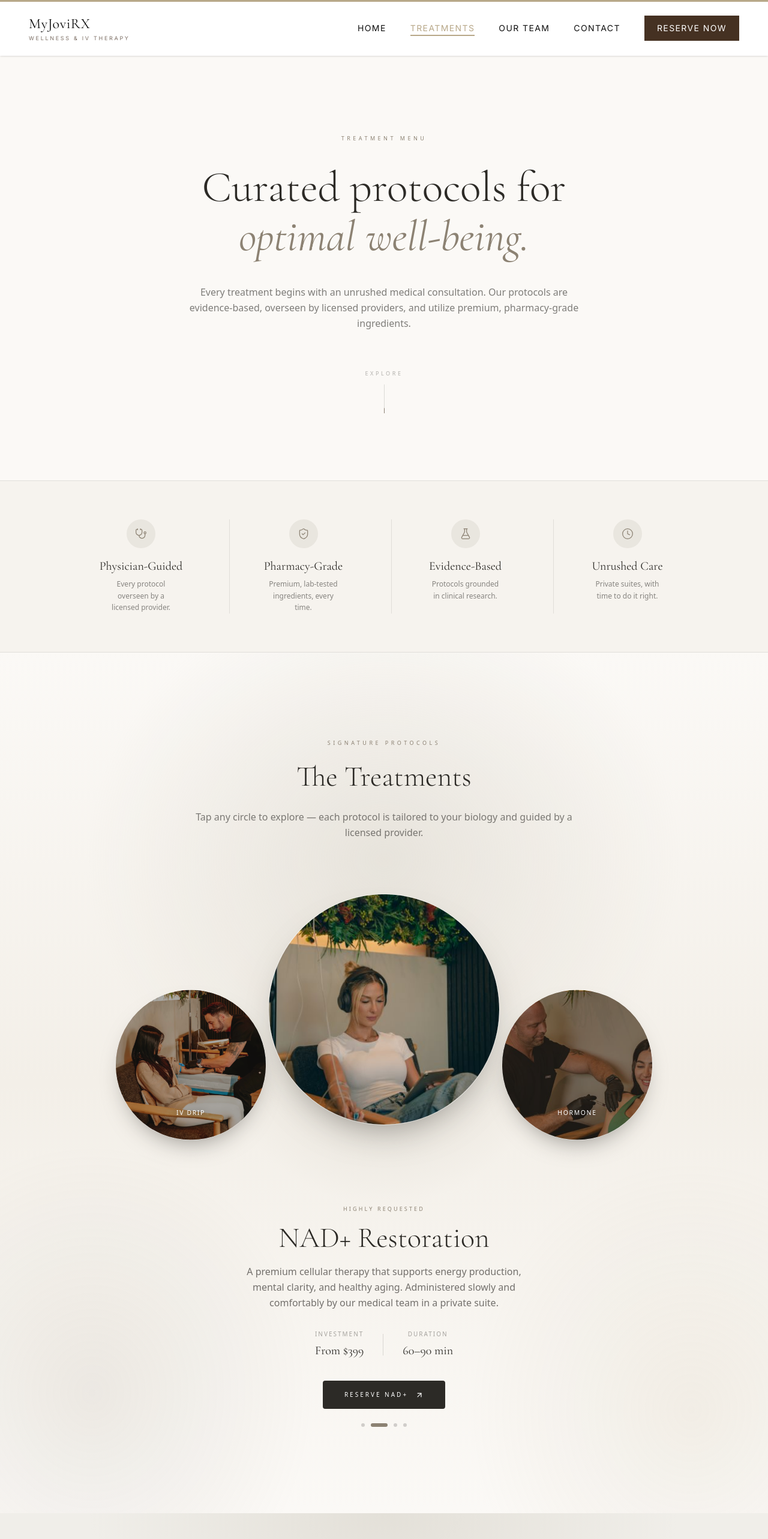
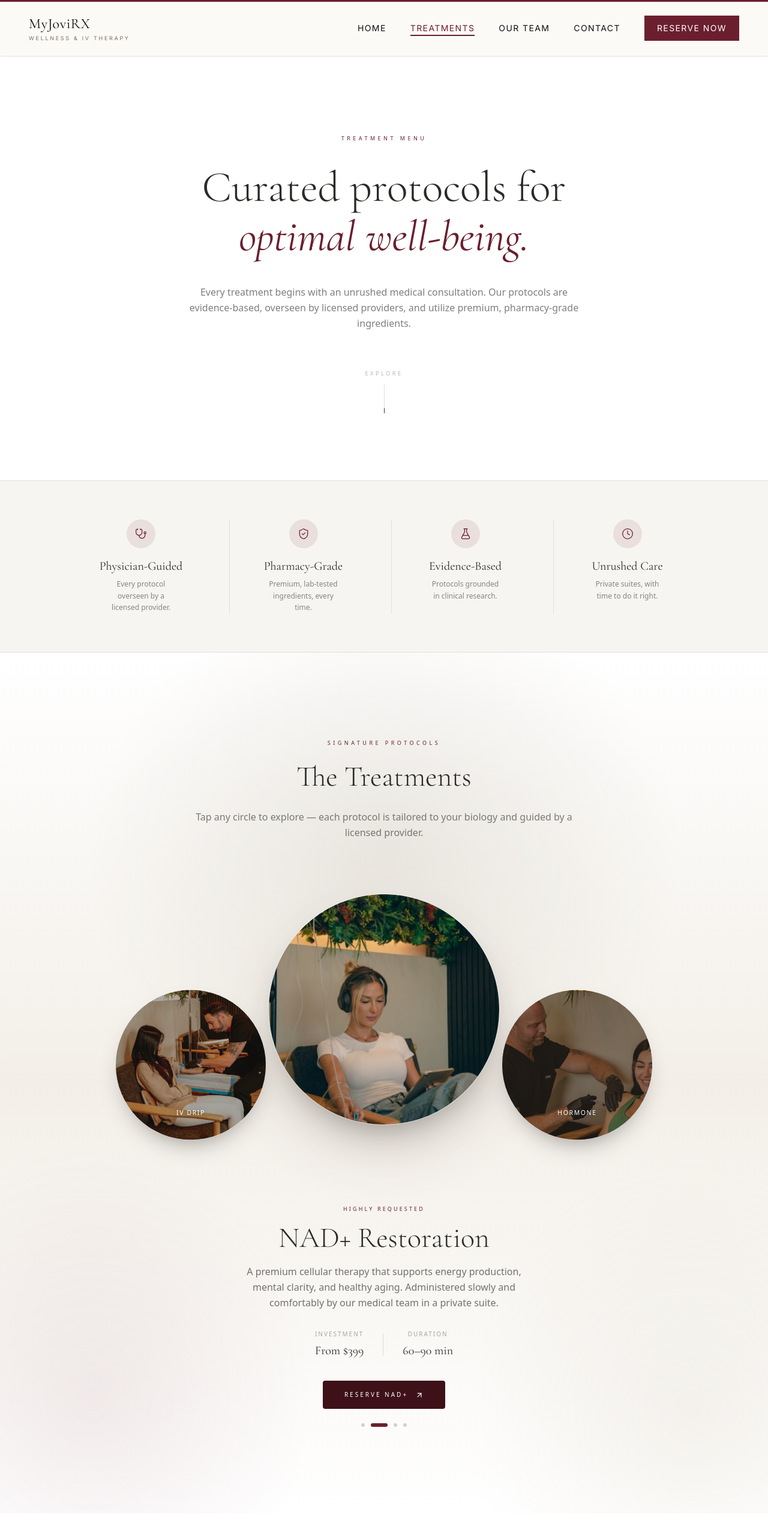
Before and after one commit to symondlibago/MYJOVIRX, a React (Vite) app: page /services in a window 1280 px wide. Shown: the top 2566 px of the page at 60% size. Built offline with nearby package versions, Linux system fonts and the light colour scheme.

Commit message:
changes the color palettes

```diff
--- a/src/App.jsx
+++ b/src/App.jsx
@@ -2,7 +2,7 @@ import React from "react";
 import { BrowserRouter, Routes, Route, Navigate } from "react-router-dom";
 import Layout from "./components/Layout";
 import Home from "./components/Home";
-import Services from "./components/Services";
+import Treatments from "./components/Treatments";
 import OurTeam from "./components/OurTeam";
 import Contact from "./components/Contact";
 import LegalPage from "./components/LegalPage";
@@ -15,7 +15,7 @@ function App() {
       <Layout>
         <Routes>
           <Route path="/" element={<Home />} />
-          <Route path="/services" element={<Services />} />
+          <Route path="/services" element={<Treatments />} />
           <Route path="/our-team" element={<OurTeam />} />
           <Route path="/about" element={<Navigate to="/our-team" replace />} />
           <Route path="/contact" element={<Contact />} />
--- a/src/components/Layout.jsx
+++ b/src/components/Layout.jsx
@@ -42,16 +42,23 @@ export default function Layout({ children }) {
   ];
 
   return (
-    <div className="min-h-screen bg-[#FFFFFF]">
+    <div className="min-h-screen bg-[#FCFAF7]">
       <style>{`
         @import url('https://fonts.googleapis.com/css2?family=Cormorant+Garamond:ital,wght@0,300;0,400;0,500;0,600;1,400;1,500&family=Inter:wght@300;400;500&display=swap');
 
         :root {
-          --color-ivory: #FFFFFF;
+          --color-ivory: #FCFAF7;
           --color-charcoal: #0F0F0F;
           --color-stone: #B8A889;
           --color-blush: #B8A889;
           --color-espresso: #453122;
+          --color-oxblood: #3E1119;
+          --color-maroon: #6B1F2E;
+        }
+
+        ::selection {
+          background-color: #6B1F2E;
+          color: #FFFFFF;
         }
 
         body {
@@ -90,13 +97,13 @@ export default function Layout({ children }) {
       {/* Scroll progress bar */}
       <motion.div
         style={{ scaleX: progress }}
-        className="fixed top-0 left-0 right-0 h-0.75 bg-[#B8A889] origin-left z-60"
+        className="fixed top-0 left-0 right-0 h-0.75 bg-[#6B1F2E] origin-left z-60"
       />
       <NavBar />
       <main>{children}</main>
 
       {/* ───── FOOTER ───── */}
-      <footer className="bg-[#0F0F0F] text-white">
+      <footer className="bg-[#3E1119] text-white">
 
         {/* Top Banner */}
         <div className="border-b border-white/10">
@@ -107,7 +114,7 @@ export default function Layout({ children }) {
             <a
               href={BOOKING_URL}
               onClick={handleBookingClick}
-              className="group inline-flex items-center gap-2 text-xs tracking-widest uppercase text-[#B8A889] border border-[#B8A889]/40 px-6 py-3 hover:bg-[#B8A889] hover:text-[#0F0F0F] transition-all duration-300"
+              className="group inline-flex items-center gap-2 text-xs tracking-widest uppercase text-[#B8A889] border border-[#B8A889]/40 px-6 py-3 hover:bg-[#B8A889] hover:text-[#3E1119] transition-all duration-300"
             >
               Book a Consultation
               <ArrowUpRight className="w-3 h-3 transition-transform group-hover:translate-x-0.5 group-hover:-translate-y-0.5" />
--- a/src/components/NavBar.jsx
+++ b/src/components/NavBar.jsx
@@ -37,7 +37,7 @@ export default function NavBar() {
           left: 0;
           width: 0%;
           height: 1.5px;
-          background-color: #B8A889;
+          background-color: #6B1F2E;
           transition: width 0.35s cubic-bezier(0.4, 0, 0.2, 1);
         }
         .nav-link:hover::after,
@@ -45,12 +45,12 @@ export default function NavBar() {
           width: 100%;
         }
         .nav-link.active {
-          color: #B8A889;
+          color: #6B1F2E;
         }
       `}</style>
 
       <nav
-        className={`fixed top-0 left-0 right-0 z-50 transition-all duration-500 bg-[#FFFFFF]/95 backdrop-blur-md ${
+        className={`fixed top-0 left-0 right-0 z-50 transition-all duration-500 bg-[#FCFAF7]/95 backdrop-blur-md ${
           isScrolled ? "py-4 shadow-md" : "py-6 shadow-sm"
         }`}
       >
@@ -73,7 +73,7 @@ export default function NavBar() {
                   key={link.name}
                   href={link.href}
                   onClick={handleBookingClick}
-                  className="text-sm tracking-widest uppercase bg-[#453122] border border-[#453122] text-white px-5 py-2.5 hover:bg-[#0F0F0F] hover:border-[#0F0F0F] transition-colors duration-300"
+                  className="text-sm tracking-widest uppercase bg-[#6B1F2E] border border-[#6B1F2E] text-white px-5 py-2.5 hover:bg-[#3E1119] hover:border-[#3E1119] transition-colors duration-300"
                 >
                   {link.name}
                 </a>
@@ -81,8 +81,8 @@ export default function NavBar() {
                 <Link
                   key={link.path}
                   to={link.path}
-                  className={`nav-link text-sm tracking-widest uppercase transition-colors duration-300 hover:text-[#B8A889] ${
-                    pathname === link.path ? "active text-[#B8A889]" : "text-[#0F0F0F]"
+                  className={`nav-link text-sm tracking-widest uppercase transition-colors duration-300 hover:text-[#6B1F2E] ${
+                    pathname === link.path ? "active text-[#6B1F2E]" : "text-[#0F0F0F]"
                   }`}
                 >
                   {link.name}
@@ -109,7 +109,7 @@ export default function NavBar() {
             animate={{ opacity: 1, x: 0 }}
             exit={{ opacity: 0, x: "100%" }}
             transition={{ type: "tween", duration: 0.35, ease: "easeInOut" }}
-            className="fixed inset-0 z-100 bg-[#FFFFFF]"
+            className="fixed inset-0 z-100 bg-[#FCFAF7]"
           >
             <div className="flex flex-col h-full px-8 py-6">
               <div className="flex items-center justify-between">
@@ -149,7 +149,7 @@ export default function NavBar() {
                           setMobileOpen(false);
                           handleBookingClick(e);
                         }}
-                        className="group flex items-center gap-4 text-3xl font-serif tracking-wide text-[#0F0F0F] hover:text-[#B8A889] transition-colors duration-300"
+                        className="group flex items-center gap-4 text-3xl font-serif tracking-wide text-[#0F0F0F] hover:text-[#6B1F2E] transition-colors duration-300"
                       >
                         {number}
                         {link.name}
@@ -166,7 +166,7 @@ export default function NavBar() {
                         to={link.path}
                         onClick={() => setMobileOpen(false)}
                         className={`group flex items-center gap-4 text-3xl font-serif tracking-wide transition-colors duration-300 ${
-                          pathname === link.path ? "text-[#B8A889]" : "text-[#0F0F0F] hover:text-[#B8A889]"
+                          pathname === link.path ? "text-[#6B1F2E]" : "text-[#0F0F0F] hover:text-[#6B1F2E]"
                         }`}
                       >
                         {number}
--- a/src/components/Services.jsx
+++ b/src/components/Treatments.jsx
@@ -122,7 +122,7 @@ function TreatmentArc({ services }) {
             width: dims.center * 1.5,
             height: dims.center * 1.5,
             background:
-              "radial-gradient(circle, rgba(212,207,196,0.55), transparent 68%)",
+              "radial-gradient(circle, rgba(107,31,46,0.10), transparent 58%), radial-gradient(circle, rgba(212,207,196,0.5), transparent 68%)",
           }}
         />
 
@@ -201,7 +201,7 @@ function TreatmentArc({ services }) {
             transition={{ duration: 0.45, ease: EASE }}
           >
             {current.popular && (
-              <span className="mb-4 inline-block text-[9px] uppercase tracking-[0.35em] text-[#8C8273]">
+              <span className="mb-4 inline-block text-[9px] uppercase tracking-[0.35em] text-[#6B1F2E]">
                 Highly Requested
               </span>
             )}
@@ -233,7 +233,7 @@ function TreatmentArc({ services }) {
             <a
               href={BOOKING_URL}
               onClick={handleBookingClick}
-              className="group inline-flex items-center justify-center gap-3 rounded-sm bg-[#2C2A26] px-9 py-4 text-[10px] uppercase tracking-[0.3em] text-white transition-colors duration-500 hover:bg-[#8C8273]"
+              className="group inline-flex items-center justify-center gap-3 rounded-sm bg-[#3E1119] px-9 py-4 text-[10px] uppercase tracking-[0.3em] text-white transition-colors duration-500 hover:bg-[#6B1F2E]"
             >
               Reserve {current.short}
               <ArrowUpRight className="h-3.5 w-3.5 transition-transform duration-300 group-hover:translate-x-0.5 group-hover:-translate-y-0.5" />
@@ -252,7 +252,7 @@ function TreatmentArc({ services }) {
             aria-label={`Show ${s.name}`}
             className={`h-1.5 rounded-full transition-all duration-400 ${
               i === active
-                ? "w-7 bg-[#8C8273]"
+                ? "w-7 bg-[#6B1F2E]"
                 : "w-1.5 bg-[#2C2A26]/20 hover:bg-[#2C2A26]/40"
             }`}
           />
@@ -262,7 +262,7 @@ function TreatmentArc({ services }) {
   );
 }
 
-export default function Services() {
+export default function Treatments() {
   const mainServices = [
     {
       name: "Signature IV Drip",
@@ -344,7 +344,7 @@ export default function Services() {
   const heroOpacity = useTransform(heroScroll, [0, 0.85], [1, 0]);
 
   return (
-    <div className="min-h-screen bg-[#FBF9F6] text-[#2C2A26] font-sans selection:bg-[#D4CFC4] selection:text-[#2C2A26] overflow-clip">
+    <div className="min-h-screen bg-white text-[#2C2A26] font-sans selection:bg-[#6B1F2E] selection:text-[#FBF9F6] overflow-clip">
 
       {/* ───────── Hero ───────── */}
       <section
@@ -359,14 +359,14 @@ export default function Services() {
         >
           <motion.span
             variants={fadeUp}
-            className="block text-[9px] tracking-[0.5em] uppercase text-[#8C8273] mb-9"
+            className="block text-[9px] tracking-[0.5em] uppercase text-[#6B1F2E] mb-9"
           >
             Treatment Menu
           </motion.span>
 
           <h1 className="font-serif text-4xl md:text-6xl lg:text-7xl leading-[1.08] font-light text-[#2C2A26] mb-9">
             <MaskLine>Curated protocols for</MaskLine>
-            <MaskLine className="italic text-[#8C8273]">
+            <MaskLine className="italic text-[#6B1F2E]">
               optimal well-being.
             </MaskLine>
           </h1>
@@ -390,7 +390,7 @@ export default function Services() {
             </span>
             <span className="relative block h-12 w-px overflow-hidden bg-[#2C2A26]/15">
               <motion.span
-                className="absolute inset-x-0 top-0 h-4 bg-[#8C8273]"
+                className="absolute inset-x-0 top-0 h-4 bg-[#6B1F2E]"
                 animate={{ y: ["-100%", "300%"] }}
                 transition={{
                   duration: 2.2,
@@ -421,7 +421,7 @@ export default function Services() {
                 i !== 0 ? "md:border-l md:border-[#2C2A26]/10" : ""
               }`}
             >
-              <span className="mb-4 flex h-12 w-12 items-center justify-center rounded-full bg-[#8C8273]/12 text-[#8C8273] transition-all duration-500 group-hover:-translate-y-0.5 group-hover:bg-[#8C8273] group-hover:text-white">
+              <span className="mb-4 flex h-12 w-12 items-center justify-center rounded-full bg-[#6B1F2E]/10 text-[#6B1F2E] transition-all duration-500 group-hover:-translate-y-0.5 group-hover:bg-[#6B1F2E] group-hover:text-white">
                 <p.icon className="h-5 w-5" strokeWidth={1.5} />
               </span>
               <h3 className="font-serif text-lg md:text-xl text-[#2C2A26] mb-1.5">
@@ -444,9 +444,9 @@ export default function Services() {
           style={{
             background: `
               radial-gradient(55% 45% at 50% 24%, rgba(212,207,196,0.45), transparent 70%),
-              radial-gradient(40% 40% at 12% 86%, rgba(140,130,115,0.12), transparent 72%),
+              radial-gradient(40% 40% at 12% 86%, rgba(107,31,46,0.08), transparent 72%),
               radial-gradient(40% 40% at 90% 88%, rgba(184,168,137,0.12), transparent 72%),
-              linear-gradient(180deg, #FBF9F6 0%, #F3EFE8 50%, #FBF9F6 100%)
+              linear-gradient(180deg, #FFFFFF 0%, #F3EFE8 50%, #FFFFFF 100%)
             `,
           }}
         />
@@ -462,7 +462,7 @@ export default function Services() {
           >
             <motion.span
               variants={fadeUp}
-              className="block text-[9px] tracking-[0.5em] uppercase text-[#8C8273] mb-6"
+              className="block text-[9px] tracking-[0.5em] uppercase text-[#6B1F2E] mb-6"
             >
               Signature Protocols
             </motion.span>
@@ -490,17 +490,7 @@ export default function Services() {
       </section>
 
       {/* ───────── Enhancements / Boosters ───────── */}
-      <section className="relative overflow-hidden bg-[#F0EEE9] py-28 md:py-32">
-        {/* Soft static wash */}
-        <div
-          aria-hidden
-          className="pointer-events-none absolute inset-0"
-          style={{
-            background:
-              "radial-gradient(55% 50% at 50% 0%, rgba(212,207,196,0.45), transparent 70%)",
-          }}
-        />
-
+      <section className="relative overflow-hidden bg-white py-28 md:py-32">
         <div className="relative z-10 max-w-6xl mx-auto px-6 lg:px-12">
           <motion.div
             variants={stagger}
@@ -511,7 +501,7 @@ export default function Services() {
           >
             <motion.span
               variants={fadeUp}
-              className="block text-[9px] tracking-[0.5em] uppercase text-[#8C8273] mb-6"
+              className="block text-[9px] tracking-[0.5em] uppercase text-[#6B1F2E] mb-6"
             >
               Enhancements
             </motion.span>
@@ -536,11 +526,11 @@ export default function Services() {
           >
             {maintenance.map((item) => (
               <motion.div key={item.name} variants={fadeUp} className="h-full">
-                <div className="group relative flex h-full flex-col border border-[#2C2A26]/10 bg-[#FBF9F6]/70 p-7 transition-all duration-500 ease-out hover:-translate-y-1.5 hover:border-[#8C8273]/40 hover:bg-white hover:shadow-[0_28px_55px_-32px_rgba(44,42,38,0.45)]">
+                <div className="group relative flex h-full flex-col border border-[#2C2A26]/10 bg-[#FBF9F6]/70 p-7 transition-all duration-500 ease-out hover:-translate-y-1.5 hover:border-[#6B1F2E]/35 hover:bg-white hover:shadow-[0_28px_55px_-32px_rgba(62,17,25,0.45)]">
                   {/* hover top accent */}
-                  <span className="pointer-events-none absolute top-0 left-0 h-px w-full bg-[#8C8273] origin-left scale-x-0 transition-transform duration-500 ease-out group-hover:scale-x-100" />
+                  <span className="pointer-events-none absolute top-0 left-0 h-px w-full bg-[#6B1F2E] origin-left scale-x-0 transition-transform duration-500 ease-out group-hover:scale-x-100" />
 
-                  <span className="mb-7 flex h-12 w-12 items-center justify-center rounded-full bg-[#8C8273]/12 text-[#8C8273] transition-colors duration-500 group-hover:bg-[#8C8273] group-hover:text-white">
+                  <span className="mb-7 flex h-12 w-12 items-center justify-center rounded-full bg-[#6B1F2E]/10 text-[#6B1F2E] transition-colors duration-500 group-hover:bg-[#6B1F2E] group-hover:text-white">
                     <item.icon className="h-5 w-5" strokeWidth={1.5} />
                   </span>
 
@@ -551,7 +541,7 @@ export default function Services() {
                     {item.duration}
                   </p>
 
-                  <span className="mt-auto pt-8 font-serif text-2xl text-[#8C8273]">
+                  <span className="mt-auto pt-8 font-serif text-2xl text-[#6B1F2E]">
                     {item.price}
                   </span>
                 </div>
@@ -572,21 +562,41 @@ export default function Services() {
         </div>
       </section>
 
-      {/* ───────── Call to action ───────── */}
-      <section className="py-36 px-6 text-center max-w-3xl mx-auto">
+      {/* ───────── Call to action — oxblood finale ───────── */}
+      <section className="relative overflow-hidden bg-[#3E1119] py-36 md:py-44 px-6 text-center">
+        {/* Maroon glow rising from the top */}
+        <div
+          aria-hidden
+          className="pointer-events-none absolute inset-0"
+          style={{
+            background:
+              "radial-gradient(70% 90% at 50% 0%, rgba(107,31,46,0.55), transparent 70%)",
+          }}
+        />
+        {/* Hairline gold rule */}
+        <span className="pointer-events-none absolute top-0 left-1/2 -translate-x-1/2 h-px w-40 bg-[#B8A889]/50" />
+
         <motion.div
           variants={stagger}
           initial="hidden"
           whileInView="show"
           viewport={{ once: true, margin: "-80px" }}
+          className="relative z-10 max-w-3xl mx-auto"
         >
-          <h2 className="font-serif text-3xl md:text-5xl font-light mb-8 leading-[1.12]">
+          <motion.span
+            variants={fadeUp}
+            className="block text-[9px] tracking-[0.5em] uppercase text-[#B8A889] mb-8"
+          >
+            Reserve Your Visit
+          </motion.span>
+
+          <h2 className="font-serif text-4xl md:text-6xl font-light mb-8 leading-[1.12] text-[#FBF9F6]">
             <MaskLine>Ready to elevate</MaskLine>
-            <MaskLine className="italic text-[#8C8273]">your baseline?</MaskLine>
+            <MaskLine className="italic text-[#B8A889]">your baseline?</MaskLine>
           </h2>
           <motion.p
             variants={fadeUp}
-            className="text-[#2C2A26]/60 text-sm leading-relaxed mb-10 font-light max-w-lg mx-auto"
+            className="text-[#FBF9F6]/60 text-sm md:text-base leading-relaxed mb-12 font-light max-w-lg mx-auto"
           >
             Schedule a consultation with our medical team to design a protocol
             tailored precisely to your biology.
@@ -595,7 +605,7 @@ export default function Services() {
             <a
               href={BOOKING_URL}
               onClick={handleBookingClick}
-              className="group inline-flex items-center justify-center gap-3 bg-[#2C2A26] text-white px-10 py-4 text-[10px] tracking-[0.3em] uppercase hover:bg-[#8C8273] transition-colors duration-500 rounded-sm"
+              className="group inline-flex items-center justify-center gap-3 bg-[#FBF9F6] text-[#3E1119] px-11 py-4 text-[10px] tracking-[0.3em] uppercase hover:bg-[#B8A889] transition-colors duration-500 rounded-sm"
             >
               Book a Consultation
               <ArrowUpRight className="w-3.5 h-3.5 transition-transform duration-300 group-hover:translate-x-0.5 group-hover:-translate-y-0.5" />
--- a/src/components/ui/Marquee.jsx
+++ b/src/components/ui/Marquee.jsx
@@ -5,7 +5,7 @@ import React from "react";
 export default function Marquee({ items, className = "" }) {
   const loop = [...items, ...items];
   return (
-    <div className={`relative overflow-hidden bg-[#453122] py-7 border-y border-black/20 ${className}`}>
+    <div className={`relative overflow-hidden bg-[#3E1119] py-7 border-y border-black/20 ${className}`}>
       <div className="flex w-max animate-marquee hover:[animation-play-state:paused]">
         {loop.map((item, i) => (
           <span key={i} className="flex items-center shrink-0">
@@ -17,8 +17,8 @@ export default function Marquee({ items, className = "" }) {
         ))}
       </div>
       {/* edge fades */}
-      <div className="pointer-events-none absolute inset-y-0 left-0 w-24 bg-linear-to-r from-[#453122] to-transparent" />
-      <div className="pointer-events-none absolute inset-y-0 right-0 w-24 bg-linear-to-l from-[#453122] to-transparent" />
+      <div className="pointer-events-none absolute inset-y-0 left-0 w-24 bg-linear-to-r from-[#3E1119] to-transparent" />
+      <div className="pointer-events-none absolute inset-y-0 right-0 w-24 bg-linear-to-l from-[#3E1119] to-transparent" />
     </div>
   );
 }
--- a/src/index.css
+++ b/src/index.css
@@ -87,7 +87,7 @@
 
 /* ───── Smooth scroll (Lenis) ───── */
 html {
-  background-color: #FFFFFF;
+  background-color: #FCFAF7;
 }
 html.lenis,
 html.lenis body {
```
Also changed, not shown: src/components/Contact.jsx (+9 -9 lines), src/components/Home.jsx (+6 -6 lines), src/components/HomeFaq.jsx (renamed from src/components/HomeSections.jsx, +5 -5 lines), src/components/OurTeam.jsx (+8 -8 lines).
